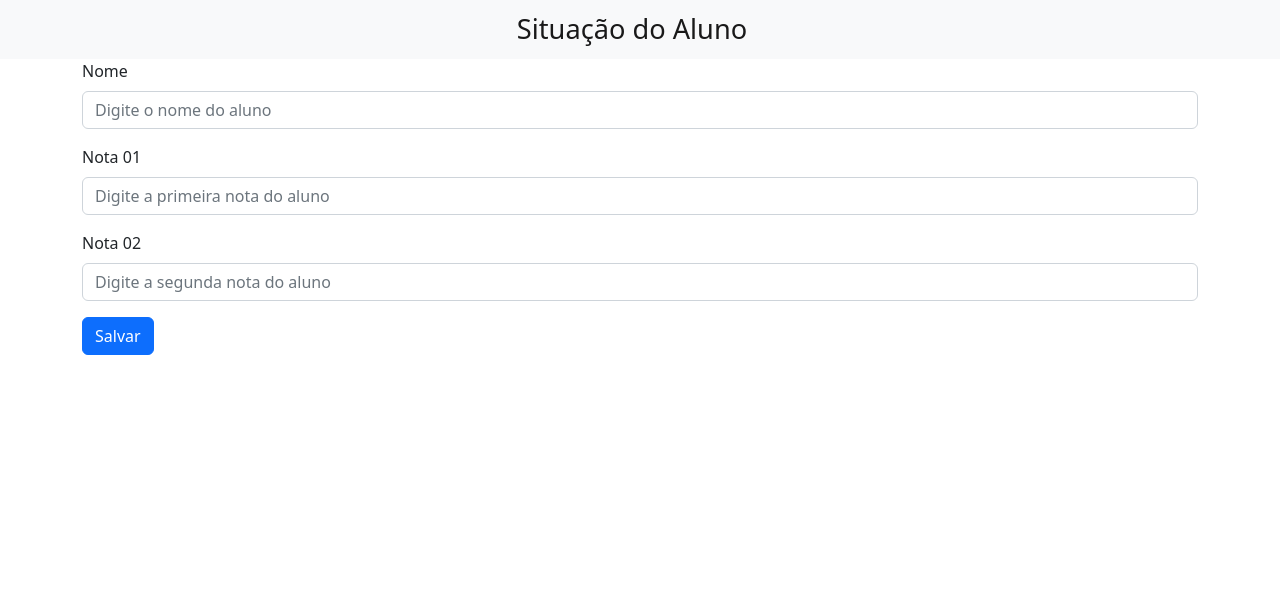
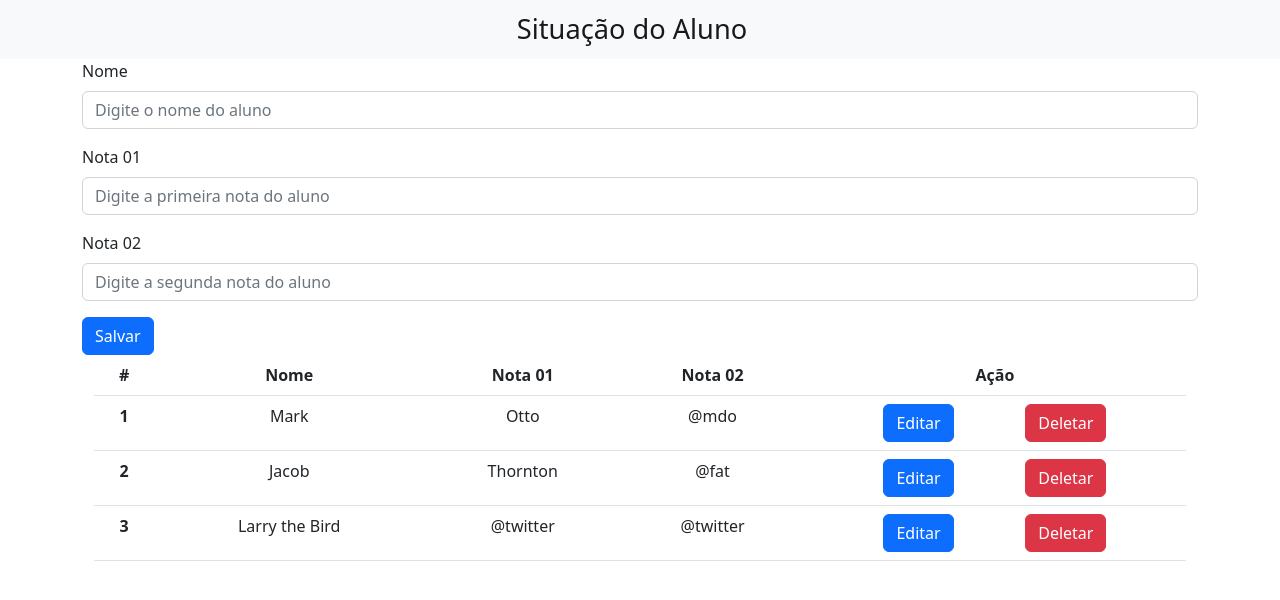
Before and after one commit to mararbia/project-student-situation-angular, an Angular app: page / in a window 1280 px wide. Shown: the top 600 px of the page. Built offline with nearby package versions, Linux system fonts and the light colour scheme.

Commit message:
:sparkles: feat: Table - Show datas

```diff
--- a/src/app/app.module.ts
+++ b/src/app/app.module.ts
@@ -6,12 +6,14 @@ import { AppComponent } from './app.component';
 import { NavbarComponent } from './components/navbar/navbar.component';
 import { FormComponent } from './components/form/form.component';
 import { FormsModule } from '@angular/forms';
+import { TableComponent } from './components/table/table.component';
 
 @NgModule({
   declarations: [
     AppComponent,
     NavbarComponent,
-    FormComponent
+    FormComponent,
+    TableComponent
   ],
   imports: [
     BrowserModule,
--- a/src/app/components/form/form.component.html
+++ b/src/app/components/form/form.component.html
@@ -17,5 +17,8 @@
                 placeholder="Digite a segunda nota do aluno">
         </div>
         <button type="button" class="btn btn-primary">Salvar</button>
+
+        <app-table></app-table>
+
     </form>
 </div>
--- /dev/null
+++ b/src/app/components/table/table.component.css
@@ -0,0 +1,8 @@
+th, td{
+    text-align: center;
+}
+
+.buttons{
+    display: flex;
+    justify-content: space-evenly;
+}
--- /dev/null
+++ b/src/app/components/table/table.component.html
@@ -0,0 +1,45 @@
+<div class="container">
+    <table class="table">
+        <thead>
+            <tr>
+                <th scope="col">#</th>
+                <th scope="col">Nome</th>
+                <th scope="col">Nota 01</th>
+                <th scope="col">Nota 02</th>
+                <th scope="col">Ação</th>
+            </tr>
+        </thead>
+        <tbody>
+            <tr>
+                <th scope="row">1</th>
+                <td>Mark</td>
+                <td>Otto</td>
+                <td>@mdo</td>
+                <td class="buttons">
+                    <button type="button" class="btn btn-primary">Editar</button>
+                    <button type="button" class="btn btn-danger">Deletar</button>
+                </td>
+            </tr>
+            <tr>
+                <th scope="row">2</th>
+                <td>Jacob</td>
+                <td>Thornton</td>
+                <td>@fat</td>
+                <td class="buttons">
+                    <button type="button" class="btn btn-primary">Editar</button>
+                    <button type="button" class="btn btn-danger">Deletar</button>
+                </td>
+            </tr>
+            <tr>
+                <th scope="row">3</th>
+                <td>Larry the Bird</td>
+                <td>@twitter</td>
+                <td>@twitter</td>
+                <td class="buttons">
+                    <button type="button" class="btn btn-primary">Editar</button>
+                    <button type="button" class="btn btn-danger">Deletar</button>
+                </td>
+            </tr>
+        </tbody>
+    </table>
+</div>
```
Also changed, not shown: src/app/components/table/table.component.ts (added, +10 -0 lines), 1 other file (tests, documents, lock files or other folders).
